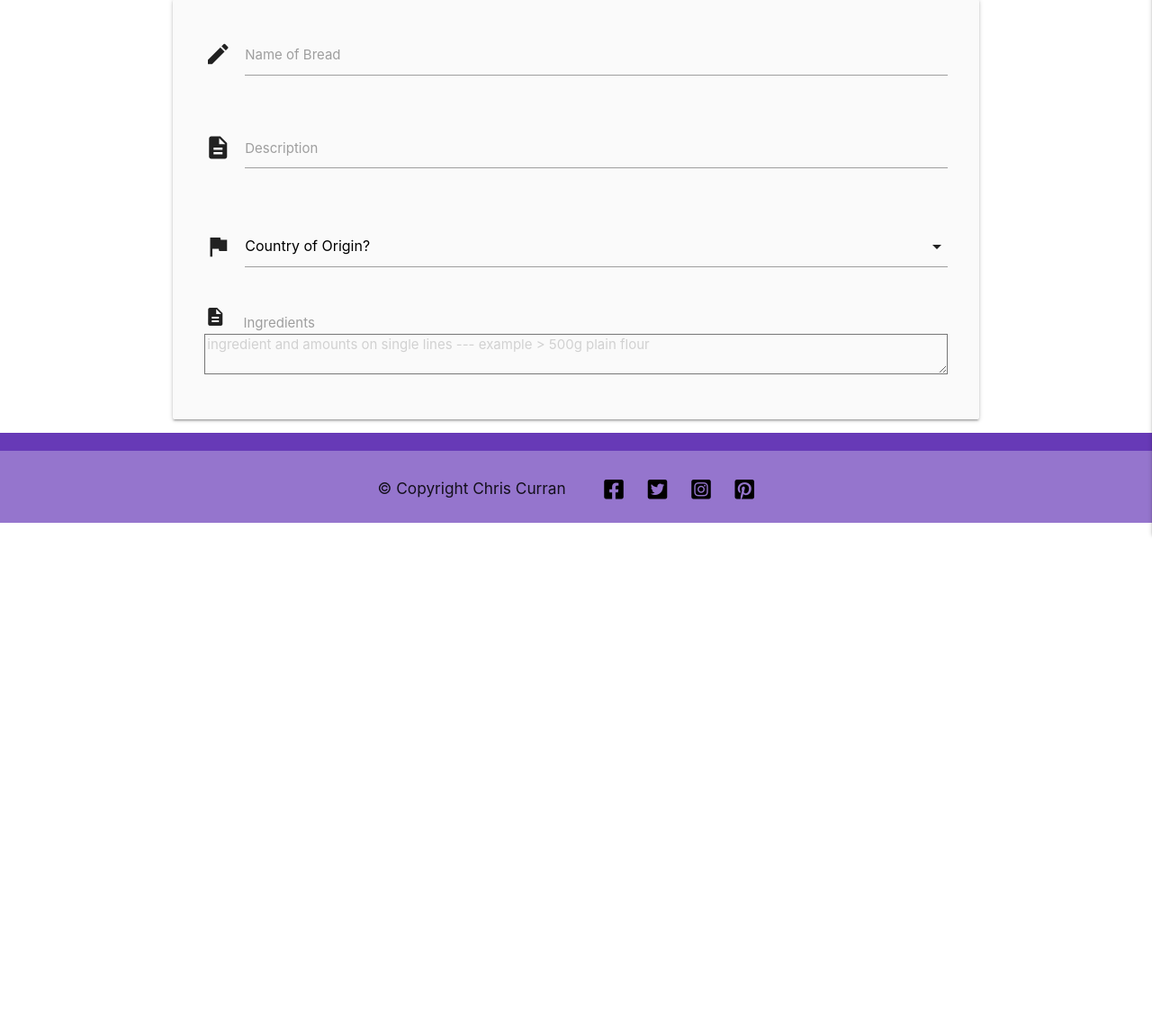
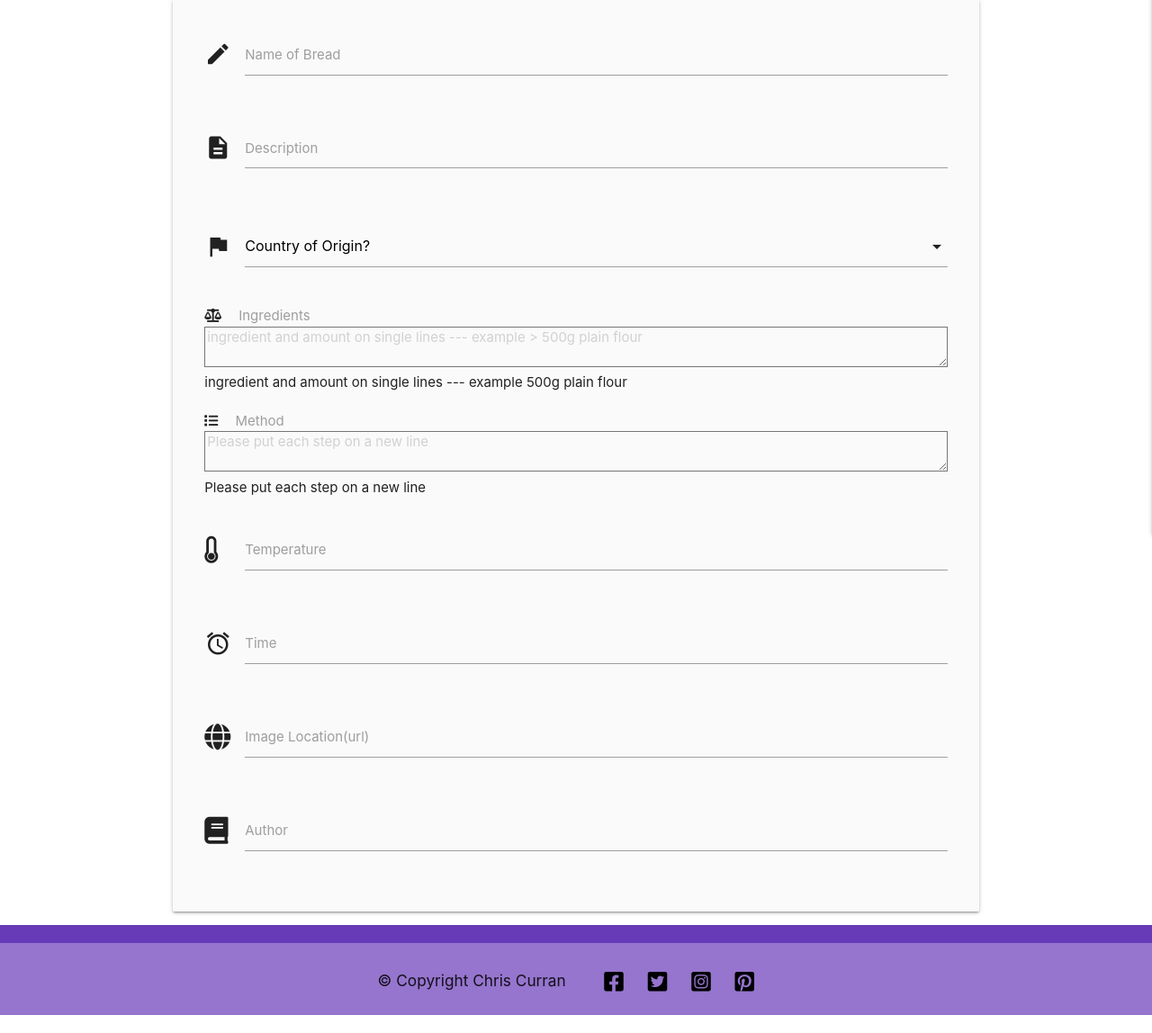
Before and after one commit to GOSUB-C64/CI-Project-MS3, a Flask app: page /add_recipe in a window 1280 px wide. Shown: the part 266-1414 px from the top of the page at 90% size. Before the commit the page ends 862 px from the top, so only its background shows below. Run offline with Flask 2, Linux system fonts and the light colour scheme; some libraries are stand-ins or nearby versions.

Commit message:
added rest of text inputs to add_bread form

```diff
--- a/templates/add_recipe.html
+++ b/templates/add_recipe.html
@@ -32,7 +32,7 @@
                 <div class="row">
                     <div class="input-field col s12">
                         <i class="material-icons prefix">flag</i>
-                        <select id="country" name="country">
+                        <select id="country" name="country" class="validate" required>
                             <option value="" disabled selected>Country of Origin?</option>
                             <option value="Afganistan">Afghanistan</option>
                             <option value="Albania">Albania</option>
@@ -284,12 +284,53 @@
                     </div>
                 </div>
                 <div class="row">
-                    <!-- <div class="input-field col s12"> -->
                     <div class="col s12">
-                        <i class="material-icons prefix">description</i>
+                        <i class="fa fa-balance-scale prefix"></i>
                         <label for="ingredients" class="label_ingredients">Ingredients</label>
                         <textarea id="ingredients" name="ingredients" rows="4" cols="200" minlength="5" class="form-control validate"
-                                placeholder="ingredient and amounts on single lines --- example > 500g plain flour" required></textarea>
+                                placeholder="ingredient and amount on single lines --- example > 500g plain flour" required></textarea>
+                        <span>ingredient and amount on single lines --- example 500g plain flour</span>
+                    </div>
+                </div>
+                <div class="row">
+                    <div class="col s12">
+                        <i class="fa fa-list prefix"></i>
+                        <label for="method" class="label_ingredients">Method</label>
+                        <textarea id="method" name="method" rows="4" cols="200" minlength="5" class="form-control validate"
+                                placeholder="Please put each step on a new line" required></textarea>
+                        <span>Please put each step on a new line</span>
+                    </div>
+                </div>
+                <div class="row">
+                    <div class="input-field col s12">
+                        <i class="fa fa-thermometer-empty prefix"></i>
+                        <input id="temperature" name="temperature" type="text" class="validate"
+                            minlength="2" maxlength="20" required>
+                        <label for="temperature">Temperature</label>
+                    </div>
+                </div>
+                <div class="row">
+                    <div class="input-field col s12">
+                        <i class="material-icons prefix">alarm</i>
+                        <input id="time" name="time" type="text" class="validate"
+                            minlength="2" maxlength="30" required>
+                        <label for="time">Time</label>
+                    </div>
+                </div>
+                <div class="row">
+                    <div class="input-field col s12">
+                        <i class="fa fa-globe prefix"></i>
+                        <input id="url" name="url" type="text" class="validate"
+                            minlength="2" maxlength="200" required>
+                        <label for="url">Image Location(url)</label>
+                    </div>
+                </div>
+                <div class="row">
+                    <div class="input-field col s12">
+                        <i class="fa fa-book prefix"></i>
+                        <input id="author" name="author" type="text" class="validate"
+                            minlength="2" maxlength="30" required>
+                        <label for="author">Author</label>
                     </div>
                 </div>
             </form>
```
